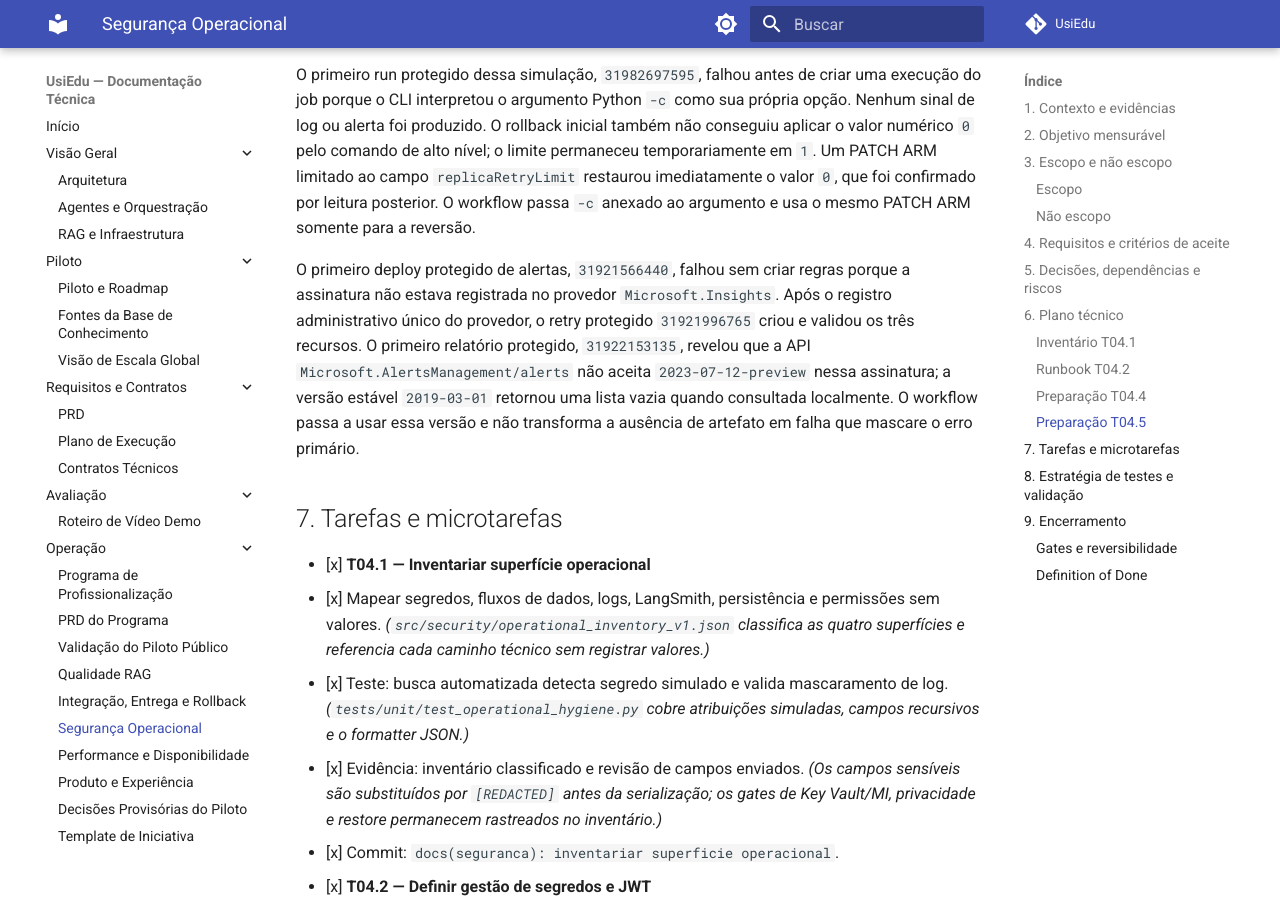
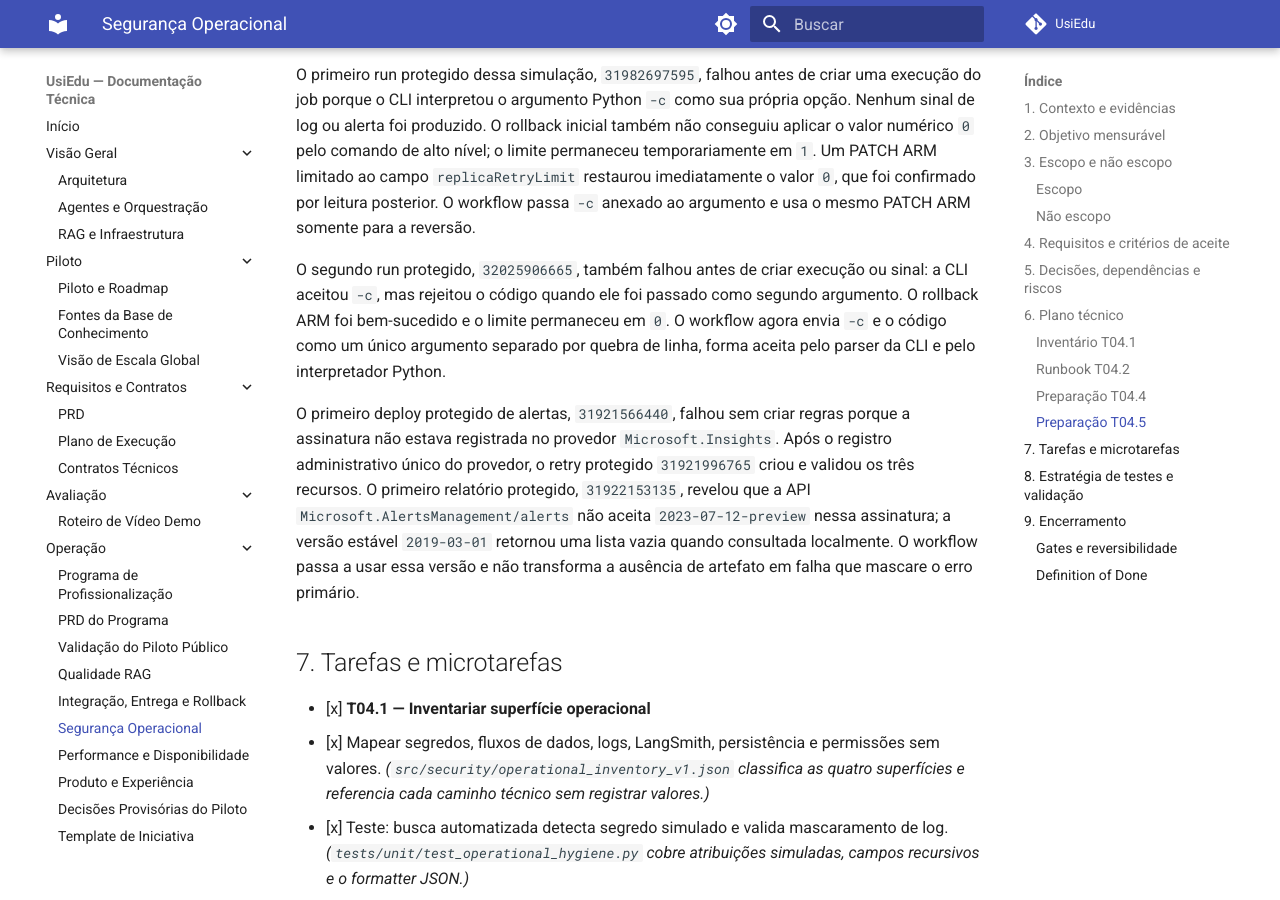
Before and after one commit to henriquebotelhogomes/UsiEdu, an MkDocs documentation site: the page built from docs/profissionalizacao/04-seguranca-operacional.md, in a window 1280 px wide and 900 px high, scrolled down 9132 px. Built offline with MkDocs 1.6.1 and Material for MkDocs 9.7.7, drawn with Linux system fonts in a browser that asks for light colours; comment, search, counter and statistics services are not loaded.

Commit message:
fix(azure): corrigir args da simulacao
Co-authored-by: Copilot App <223556219+Copilot@users.noreply.github.com>

```diff
--- a/docs/profissionalizacao/04-seguranca-operacional.md
+++ b/docs/profissionalizacao/04-seguranca-operacional.md
@@ -335,6 +335,13 @@ o limite permaneceu temporariamente em `1`. Um PATCH ARM limitado ao campo
 por leitura posterior. O workflow passa `-c` anexado ao argumento e usa o
 mesmo PATCH ARM somente para a reversão.
 
+O segundo run protegido, `32025906665`, também falhou antes de criar execução
+ou sinal: a CLI aceitou `-c`, mas rejeitou o código quando ele foi passado como
+segundo argumento. O rollback ARM foi bem-sucedido e o limite permaneceu em
+`0`. O workflow agora envia `-c` e o código como um único argumento separado
+por quebra de linha, forma aceita pelo parser da CLI e pelo interpretador
+Python.
+
 O primeiro deploy protegido de alertas, `31921566440`, falhou sem criar regras
 porque a assinatura não estava registrada no provedor `Microsoft.Insights`.
 Após o registro administrativo único do provedor, o retry protegido
```
Also changed, not shown: 2 other files.
